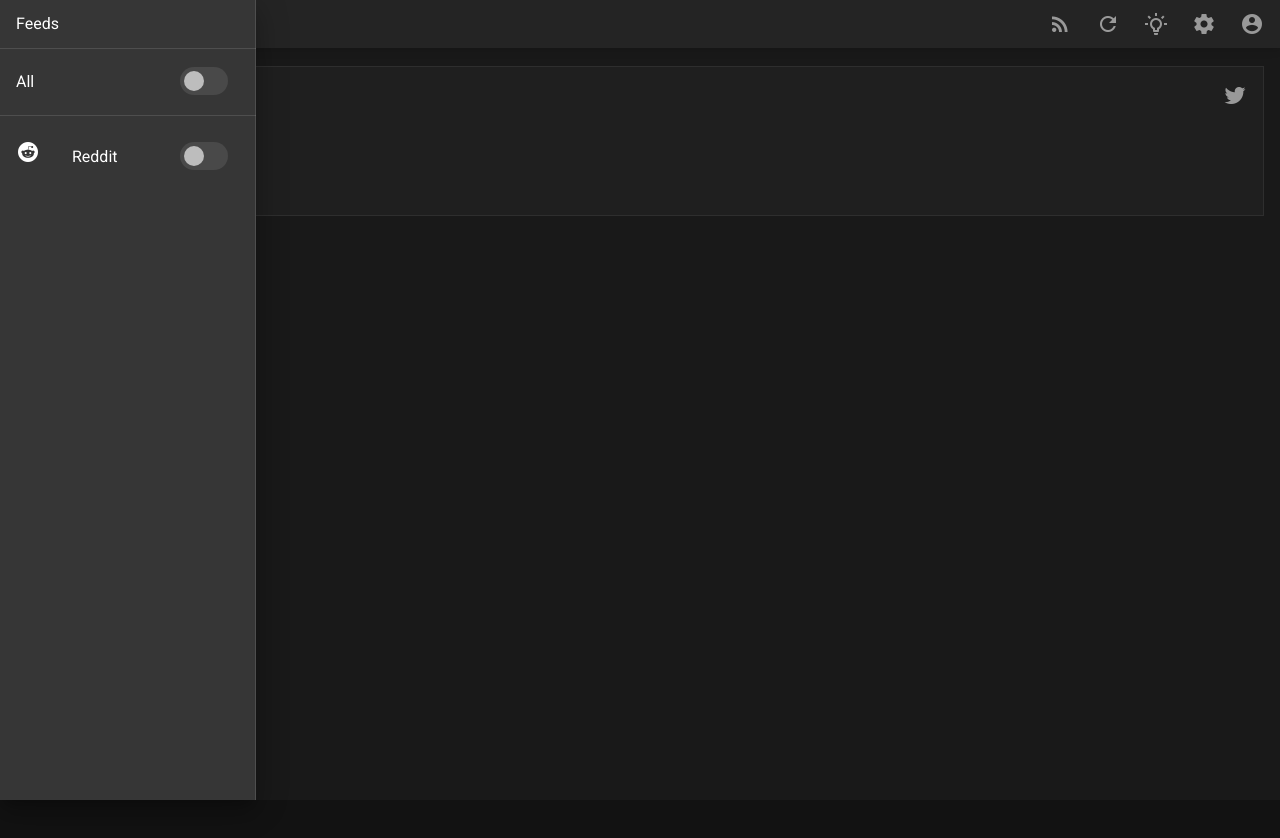
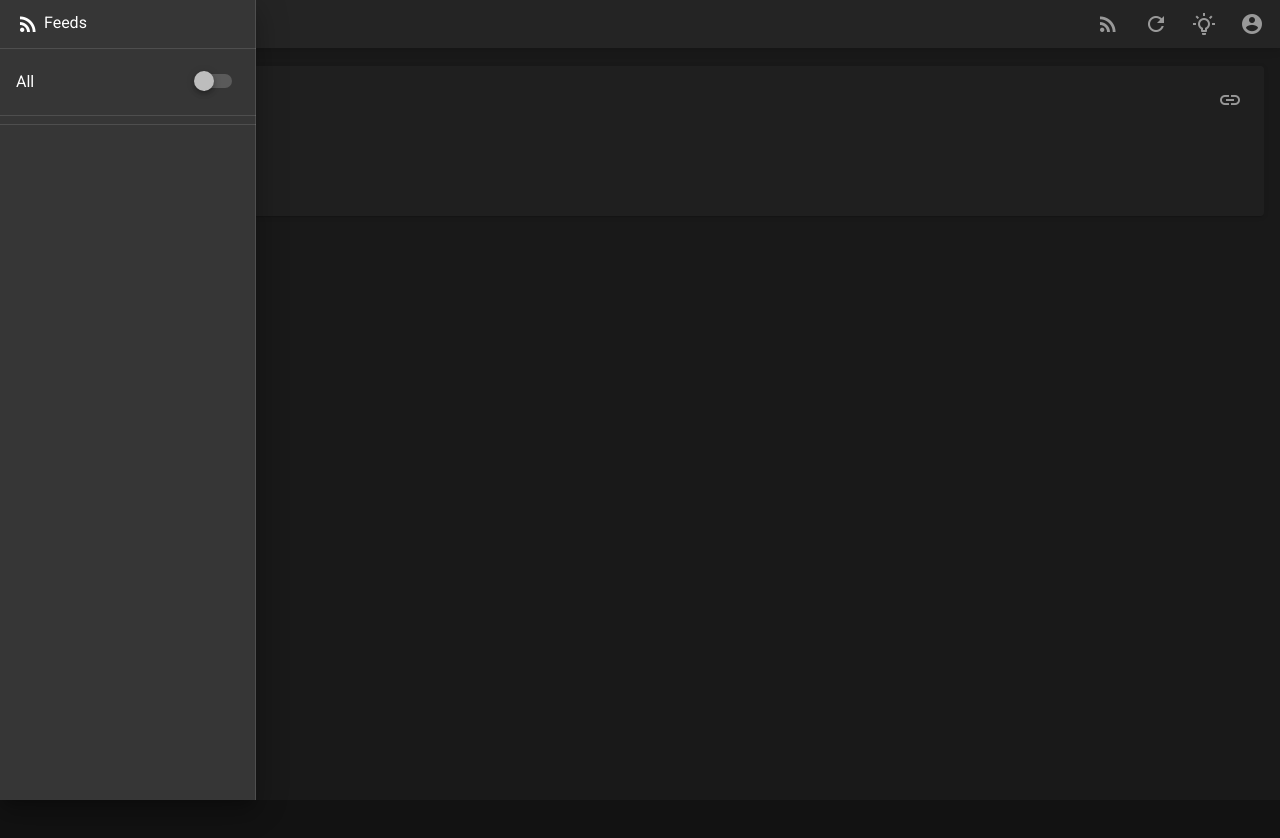
Before and after one commit to human37/feeder, a Vue app: page / in a window 1280 px wide. Both pictures are taken after a click on the button 28 px from the left and 24 px from the top of the page. Shown: the top 838 px of the page. Built offline with nearby package versions, Linux system fonts and the light colour scheme.

Commit message:
now added the a source link on each post

```diff
--- a/src/components/Feed.vue
+++ b/src/components/Feed.vue
@@ -8,9 +8,11 @@
     <div v-else>
       <Post
         v-for="post in posts"
-        :key="post.title"
+        :key="post.link"
         :title="post.title"
-        :sub_title="post.date"
+        :creator="post.creator"
+        :link="post.link"
+        :date="post.date"
         :content="post.content"
       />
     </div>
--- a/src/components/NavBar.vue
+++ b/src/components/NavBar.vue
@@ -54,14 +54,6 @@
         </v-tooltip>
         <v-tooltip bottom>
           <template v-slot:activator="{ on, attrs }">
-            <v-btn icon v-bind="attrs" v-on="on">
-              <v-icon>mdi-cog</v-icon>
-            </v-btn>
-          </template>
-          <span>Change Settings</span>
-        </v-tooltip>
-        <v-tooltip bottom>
-          <template v-slot:activator="{ on, attrs }">
             <v-btn to="/Login" icon v-bind="attrs" v-on="on">
               <v-icon>mdi-account-circle</v-icon>
             </v-btn>
@@ -89,37 +81,50 @@ export default {
     modal: false,
     input_url: null,
     refreshing: false,
-    posts: [{ title: null, date: null, content: null }],
-    feeds: [{ title: "Reddit", icon: "mdi-reddit" }],
+    posts: [
+      { title: null, creator: null, link: null, date: null, content: null },
+    ],
+    feeds: [],
   }),
   methods: {
     compare(a, b) {
-      if (a.date < b.date) {
+      if (a.date > b.date) {
         return -1;
       } else {
         return 1;
       }
     },
     async getFeed(url) {
-      console.log(url);
       let data = await axios.post(
         "http://localhost:9000/.netlify/functions/getfeed",
         JSON.stringify({
           url: url,
         })
       );
+      const stored_feed = this.feeds.findIndex((feed) => (feed.url == url));
+      if (stored_feed == -1) {
+        this.feeds.push({ title: data.data.feed.title, url: url, is_on: true });
+      } else {
+        this.feeds[stored_feed].title = data.data.feed.title;
+      }
       return data.data.feed.items.map((item) => ({
         title: item.title,
+        creator: item.creator,
+        link: item.link,
         date: item.pubDate,
         content: item.content,
       }));
     },
     async refreshFeed() {
       this.refreshing = true;
-      let urls = JSON.parse(localStorage.getItem("urls")) || [];
-      for (const url of urls) {
-        this.posts = await this.getFeed(url);
+      this.feeds = JSON.parse(localStorage.getItem("feeds")) || this.feeds;
+      this.posts = [];
+      for (const feed of this.feeds) {
+        if (feed.is_on) {
+          this.posts.push.apply(this.posts, await this.getFeed(feed.url));
+        }
       }
+      localStorage.setItem("feeds", JSON.stringify(this.feeds));
       this.posts.sort(this.compare);
       this.refreshing = false;
     },
@@ -128,12 +133,20 @@ export default {
         this.modal = false;
         return;
       }
-      let stored_data = JSON.parse(localStorage.getItem("urls")) || [];
-      stored_data.push(this.input_url);
-      console.log(stored_data);
-      localStorage.setItem("urls", JSON.stringify(stored_data));
+      this.feeds = JSON.parse(localStorage.getItem("feeds")) || this.feeds;
+      let new_feed = { title: null, url: this.input_url, is_on: true };
+      const stored_feed = this.feeds.findIndex(
+        (feed) => (feed.url = new_feed.url)
+      );
+      if (stored_feed == -1) {
+        this.feeds.push(new_feed);
+      } else {
+        console.log("this feed already exists");
+      }
+      localStorage.setItem("feeds", JSON.stringify(this.feeds));
       this.input_url = null;
       this.modal = false;
+      this.refreshFeed();
     },
   },
 };
--- a/src/components/Post.vue
+++ b/src/components/Post.vue
@@ -1,12 +1,19 @@
 <template>
   <v-row dense id="row" justify="center">
-    <v-card outlined tile id="card">
+    <v-card id="card">
       <v-card-title>
         {{ title }}
         <v-spacer></v-spacer>
-        <v-icon>mdi-twitter</v-icon>
+        <v-tooltip bottom>
+          <template v-slot:activator="{ on, attrs }">
+            <v-btn icon :href="link" target="_blank" v-bind="attrs" v-on="on">
+              <v-icon>mdi-link</v-icon>
+            </v-btn>
+          </template>
+          <span>Visit Source</span>
+        </v-tooltip>
       </v-card-title>
-      <v-card-subtitle> {{ sub_title }} </v-card-subtitle>
+      <v-card-subtitle> {{ creator || date }} </v-card-subtitle>
       <v-card-text>
         <div v-html="span(content)"></div>
       </v-card-text>
@@ -19,7 +26,9 @@ export default {
   name: "Post",
   props: {
     title: String,
-    sub_title: String,
+    creator: String,
+    link: String,
+    date: String,
     content: String,
   },
   methods: {
--- a/src/components/SideBar.vue
+++ b/src/components/SideBar.vue
@@ -2,7 +2,10 @@
   <div>
     <v-list-item>
       <v-list-item-content>
-        <v-list-item-title>Feeds</v-list-item-title>
+        <v-list-item-title>
+          <v-icon>mdi-rss</v-icon>
+          Feeds
+        </v-list-item-title>
       </v-list-item-content>
     </v-list-item>
     <v-divider></v-divider>
@@ -10,19 +13,17 @@
       <v-list-item-content>
         <v-list-item-title>All</v-list-item-title>
       </v-list-item-content>
-      <v-switch inset></v-switch>
+      <v-switch></v-switch>
     </v-list-item>
     <v-divider></v-divider>
     <v-list>
       <v-list-item v-for="item in items" :key="item.title" link>
-        <v-list-item-icon>
-          <v-icon>{{ item.icon }}</v-icon>
-        </v-list-item-icon>
         <v-list-item-content>
           <v-list-item-title>{{ item.title }}</v-list-item-title>
         </v-list-item-content>
-        <v-switch inset></v-switch>
+        <v-switch v-model="item.is_on"></v-switch>
       </v-list-item>
+      <v-divider></v-divider>
     </v-list>
   </div>
 </template>
```
